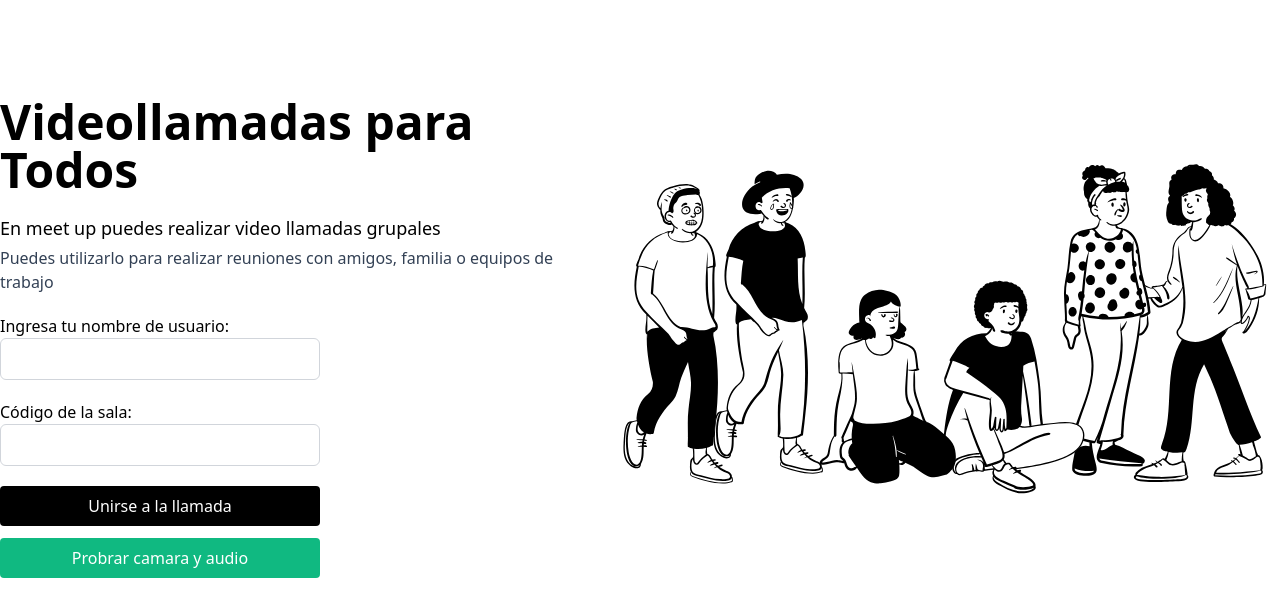
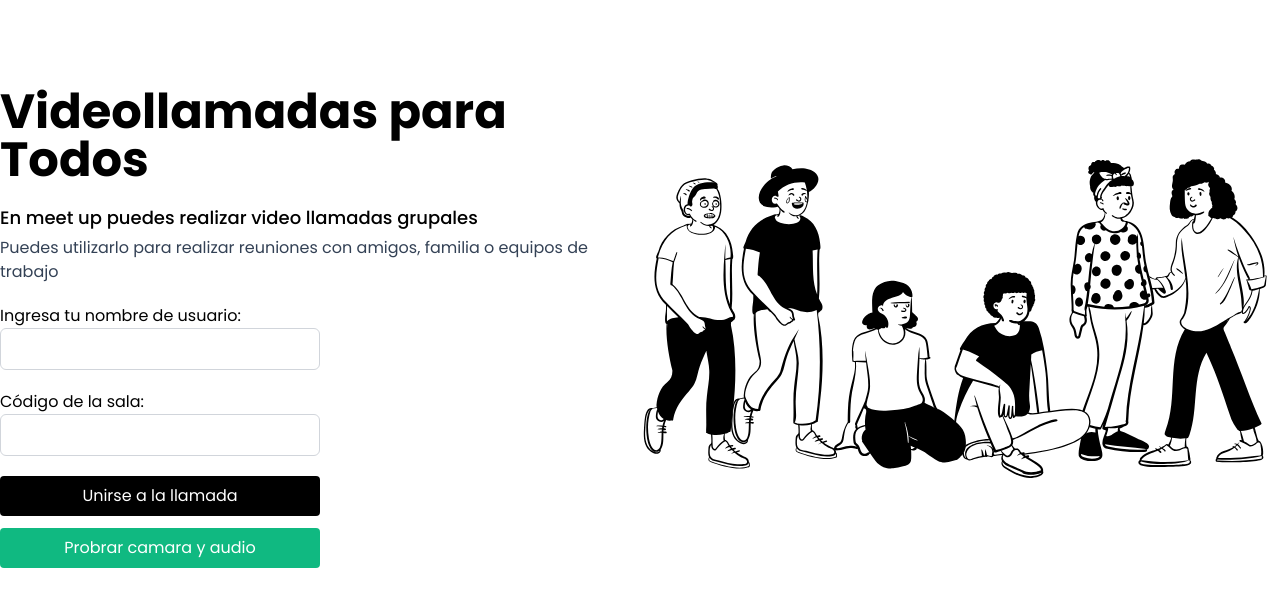
Before and after one commit to EdgarDev17/google-meetup, a Next.js app: page / in a window 1280 px wide. Shown: the top 616 px of the page. Built offline with nearby package versions, Linux system fonts and the light colour scheme.

Commit message:
adding font new font families to tailwind.config.css

```diff
--- a/styles/globals.css
+++ b/styles/globals.css
@@ -1,4 +1,4 @@
-@import url('https://fonts.googleapis.com/css2?family=Poppins:ital,wght@0,200;0,300;0,400;0,500;0,700;0,900;1,300;1,400;1,500;1,600&display=swap');
+@import url('https://fonts.googleapis.com/css2?family=Poppins:ital,wght@0,200;0,300;0,400;0,500;0,700;0,900;1,300;1,400;1,500;1,600&family=Space+Mono:wght@400;700&display=swap');
 
 
 @tailwind base;
--- a/tailwind.config.js
+++ b/tailwind.config.js
@@ -4,8 +4,10 @@ module.exports = {
     "./components/**/*.{js,ts,jsx,tsx}",
   ],
   theme: {
-    extend: {
-    },
+      fontFamily:{
+        'sans': ['Poppins', 'sans-serif'],
+        'mono': ['Space Mono', 'sans-serif']
+      }
   },
   plugins: [],
 }
```
